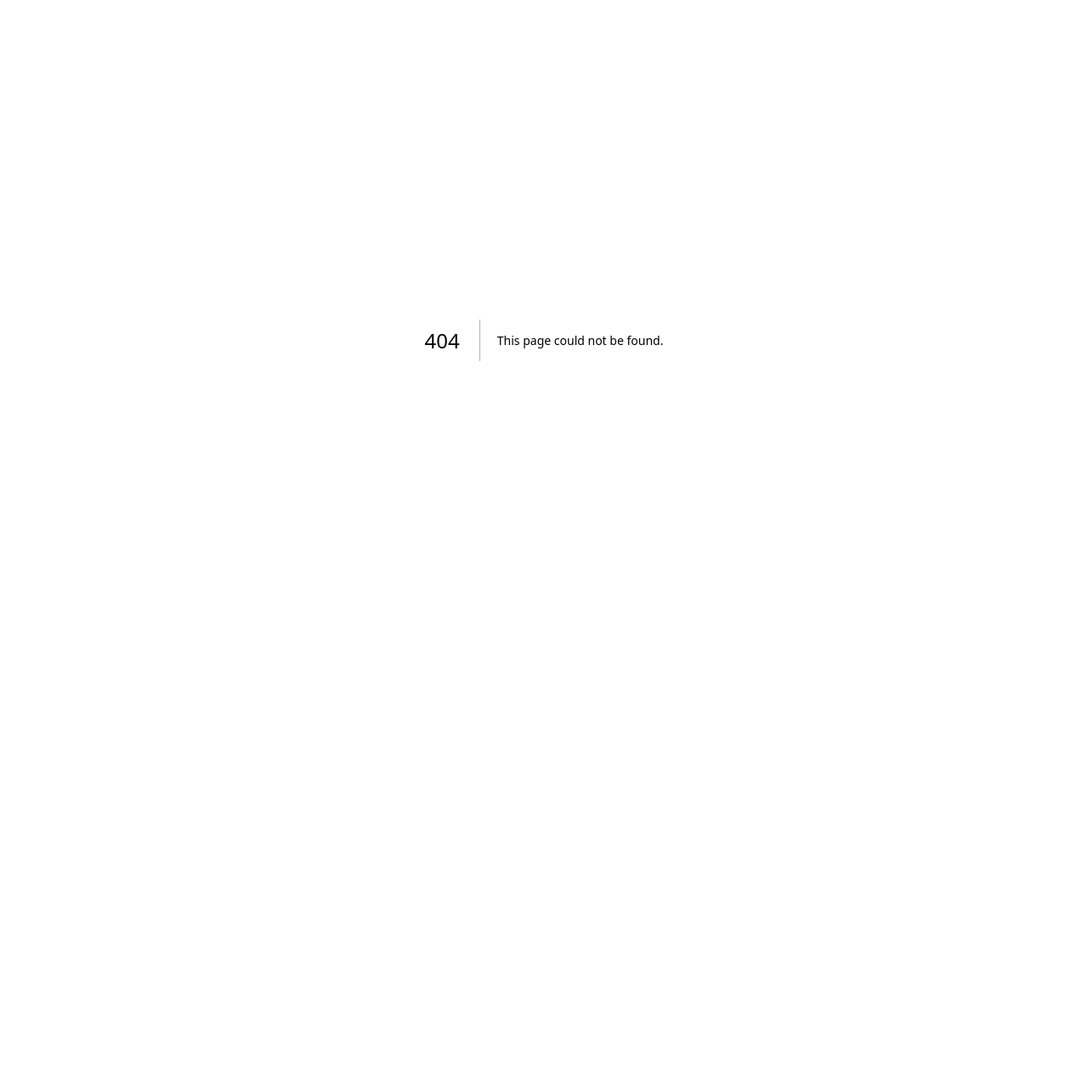
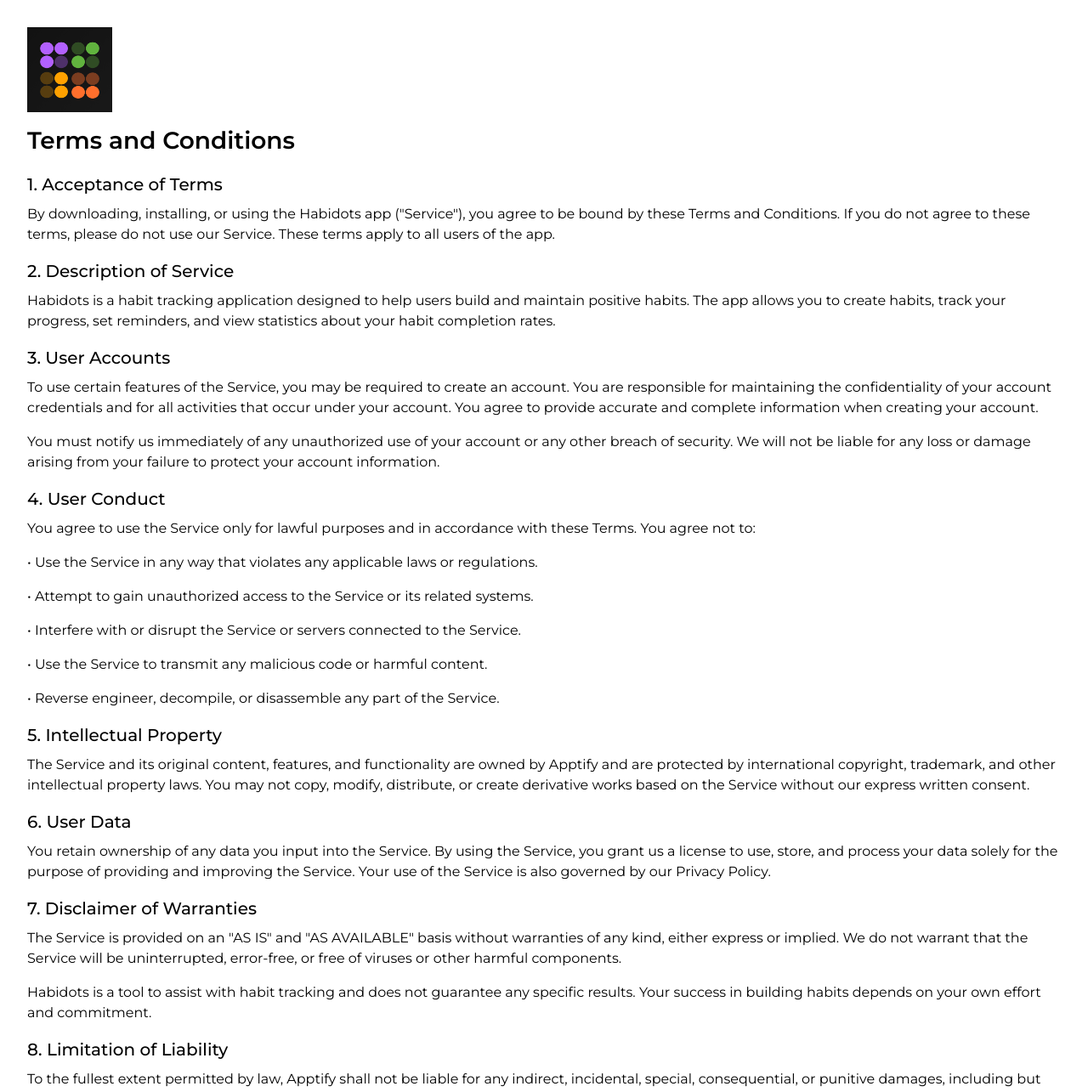
Before and after one commit to baranidharanofficial/apptify-ui, a Next.js app: page /habidots/terms in a window 1280 px wide. Before the commit this address had no page. Shown: the top 1285 px of the page at 85% size. Before the commit the page ends 800 px from the top, so only its background shows below. Built offline with nearby package versions, Linux system fonts and the light colour scheme.

Commit message:
Added terms

```diff
--- /dev/null
+++ b/app/habidots/terms/page.tsx
@@ -0,0 +1,136 @@
+import React from "react";
+import "./styles.css";
+
+export default function TermsPage() {
+  return (
+    <div className="p-8">
+      <img src="/Habidots.png" alt="Habidots" className="h-[100px] mb-3" />
+      <h3>Terms and Conditions</h3>
+
+      <h4>1. Acceptance of Terms</h4>
+      <p>
+        By downloading, installing, or using the Habidots app ("Service"), you
+        agree to be bound by these Terms and Conditions. If you do not agree to
+        these terms, please do not use our Service. These terms apply to all
+        users of the app.
+      </p>
+
+      <h4>2. Description of Service</h4>
+      <p>
+        Habidots is a habit tracking application designed to help users build
+        and maintain positive habits. The app allows you to create habits, track
+        your progress, set reminders, and view statistics about your habit
+        completion rates.
+      </p>
+
+      <h4>3. User Accounts</h4>
+      <p>
+        To use certain features of the Service, you may be required to create an
+        account. You are responsible for maintaining the confidentiality of your
+        account credentials and for all activities that occur under your
+        account. You agree to provide accurate and complete information when
+        creating your account.
+      </p>
+      <p>
+        You must notify us immediately of any unauthorized use of your account
+        or any other breach of security. We will not be liable for any loss or
+        damage arising from your failure to protect your account information.
+      </p>
+
+      <h4>4. User Conduct</h4>
+      <p>
+        You agree to use the Service only for lawful purposes and in accordance
+        with these Terms. You agree not to:
+      </p>
+      <p>
+        • Use the Service in any way that violates any applicable laws or
+        regulations.
+      </p>
+      <p>
+        • Attempt to gain unauthorized access to the Service or its related
+        systems.
+      </p>
+      <p>
+        • Interfere with or disrupt the Service or servers connected to the
+        Service.
+      </p>
+      <p>
+        • Use the Service to transmit any malicious code or harmful content.
+      </p>
+      <p>
+        • Reverse engineer, decompile, or disassemble any part of the Service.
+      </p>
+
+      <h4>5. Intellectual Property</h4>
+      <p>
+        The Service and its original content, features, and functionality are
+        owned by Apptify and are protected by international copyright,
+        trademark, and other intellectual property laws. You may not copy,
+        modify, distribute, or create derivative works based on the Service
+        without our express written consent.
+      </p>
+
+      <h4>6. User Data</h4>
+      <p>
+        You retain ownership of any data you input into the Service. By using
+        the Service, you grant us a license to use, store, and process your data
+        solely for the purpose of providing and improving the Service. Your use
+        of the Service is also governed by our Privacy Policy.
+      </p>
+
+      <h4>7. Disclaimer of Warranties</h4>
+      <p>
+        The Service is provided on an "AS IS" and "AS AVAILABLE" basis without
+        warranties of any kind, either express or implied. We do not warrant
+        that the Service will be uninterrupted, error-free, or free of viruses
+        or other harmful components.
+      </p>
+      <p>
+        Habidots is a tool to assist with habit tracking and does not guarantee
+        any specific results. Your success in building habits depends on your
+        own effort and commitment.
+      </p>
+
+      <h4>8. Limitation of Liability</h4>
+      <p>
+        To the fullest extent permitted by law, Apptify shall not be liable for
+        any indirect, incidental, special, consequential, or punitive damages,
+        including but not limited to loss of profits, data, or other intangible
+        losses, resulting from your use or inability to use the Service.
+      </p>
+
+      <h4>9. Termination</h4>
+      <p>
+        We reserve the right to terminate or suspend your access to the Service
+        at any time, without prior notice, for conduct that we believe violates
+        these Terms or is harmful to other users, us, or third parties. Upon
+        termination, your right to use the Service will immediately cease.
+      </p>
+
+      <h4>10. Changes to Terms</h4>
+      <p>
+        We reserve the right to modify these Terms at any time. We will notify
+        users of any significant changes by posting the updated Terms within the
+        app or on our website. Your continued use of the Service after such
+        changes constitutes your acceptance of the new Terms.
+      </p>
+
+      <h4>11. Governing Law</h4>
+      <p>
+        These Terms shall be governed by and construed in accordance with the
+        laws of the jurisdiction in which Apptify operates, without regard to
+        its conflict of law provisions.
+      </p>
+
+      <h4>12. Contact Us</h4>
+      <p>
+        If you have any questions about these Terms and Conditions, please
+        contact us.
+      </p>
+      <p>Contact Information:</p>
+      <p>Email: [baranidharanofficial@email.com]</p>
+
+      <p className="text-sm text-gray-500 mt-8">Last updated: January 2026</p>
+    </div>
+  );
+}
--- /dev/null
+++ b/app/habidots/terms/styles.css
@@ -0,0 +1,15 @@
+p{
+    padding-bottom: 16px;
+}
+
+h3{
+    font-size: 28px;
+    font-weight: 600;
+    padding-bottom: 16px;
+}
+
+h4{
+    font-size: 20px;
+    font-weight: 500;
+    padding-bottom: 8px;
+}
```
